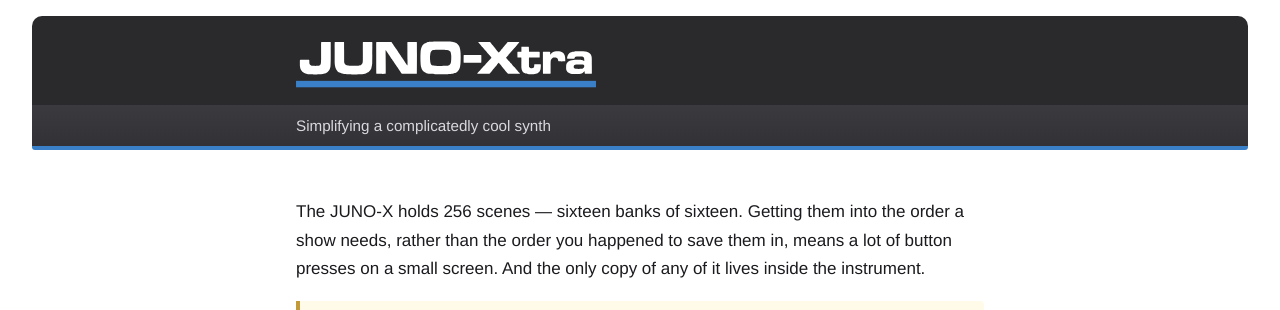
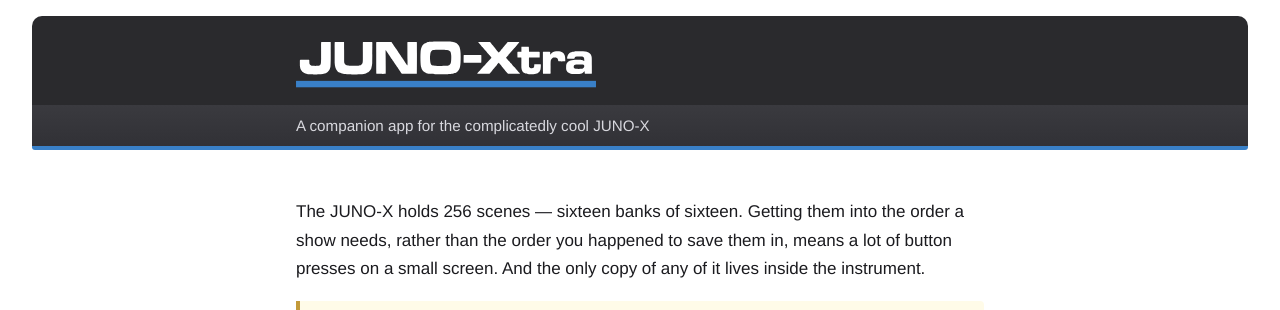
Before and after one commit to danielspils/junox-site, a Jekyll site: the page built from docs/index.md, in a window 1280 px wide and 900 px high. Shown: the top 310 px of the window. Built offline with Jekyll 4.4.1, drawn with Linux system fonts in a browser that asks for light colours.

Commit message:
tagline: A companion app for the complicatedly cool JUNO-X

```diff
--- a/docs/_config.yml
+++ b/docs/_config.yml
@@ -11,7 +11,7 @@ title: JUNO-Xtra
 # Daniel's, 1 Nov 2026, and not to be smoothed: "complicatedly cool is the hook."
 # It appears in the header strip, the <title> and the og:title, which is why it is here and not hard-coded in
 # the layout - the strip used to carry its own copy, so the page said one thing and a shared link said another.
-tagline: Simplifying a complicatedly cool synth
+tagline: A companion app for the complicatedly cool JUNO-X
 description: Free Mac app for the Roland JUNO-X. Read all 256 scenes, put them in the order your set needs, rename them, build a scene, and back the whole instrument up to a file.
 # THE DOMAIN. Bought, on Cloudflare, and decided: juno-xtra.com, hyphenated.
 # `docs/CNAME` holds the same hostname and is what GitHub Pages reads; this key
```
